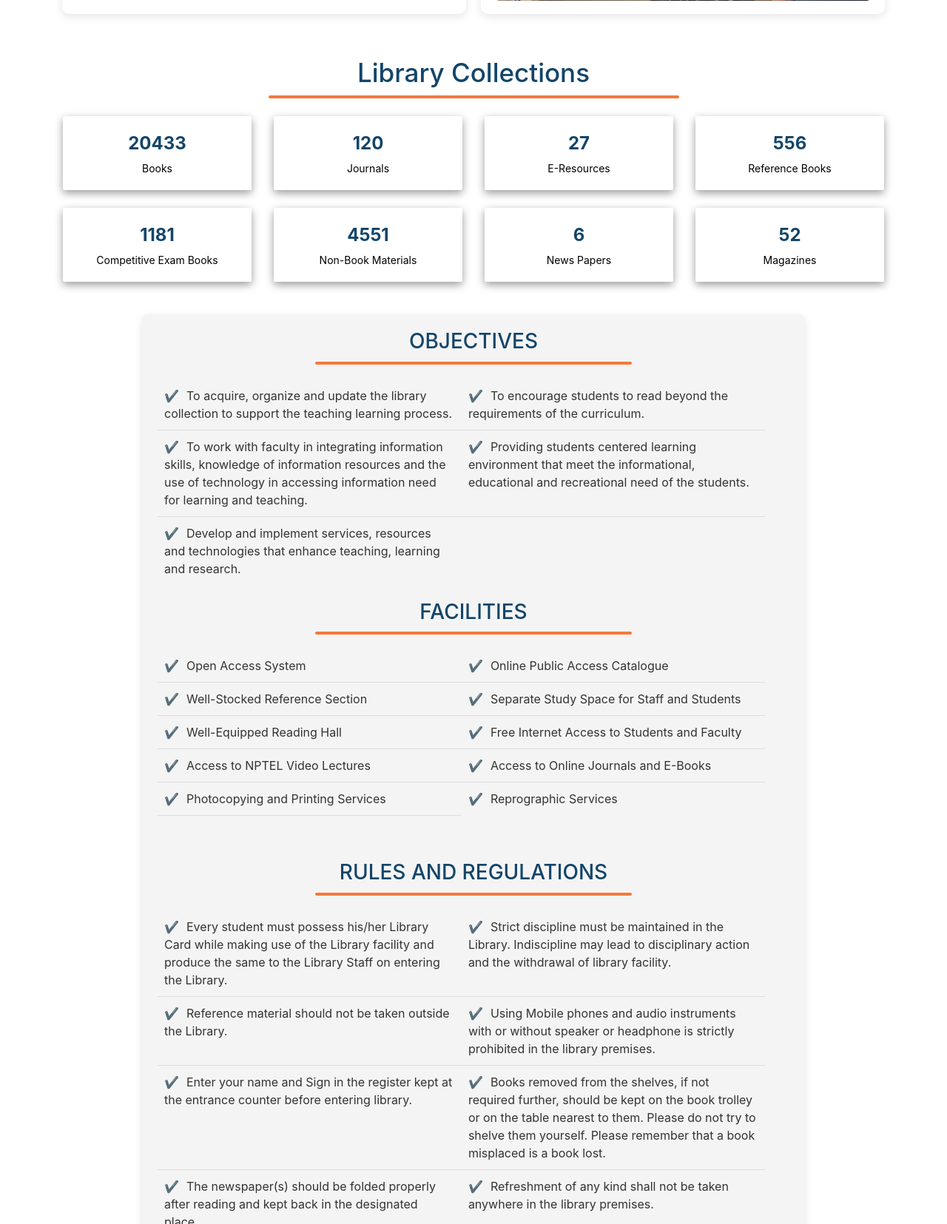
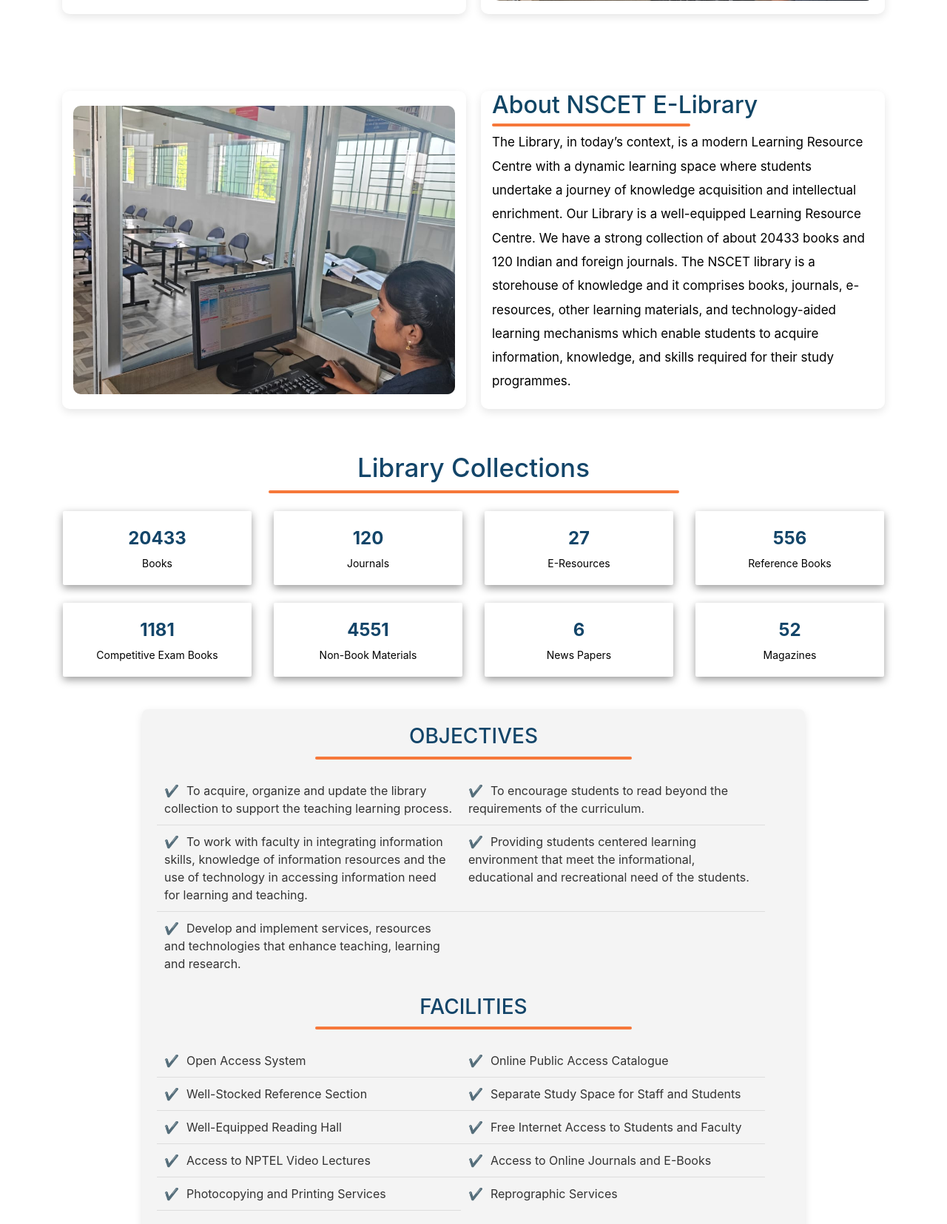
Before and after one commit to InnovativeSPIN/PHP-NSCET-WEBSITE, a PHP site: page /facilities/library/index.php in a window 1280 px wide. Shown: the part 945-2600 px from the top of the page at 74% size. Run offline with PHP 8.4, Linux system fonts and the light colour scheme; some libraries are stand-ins or nearby versions.

Commit message:
css change in library

```diff
--- a/assets/css/library.css
+++ b/assets/css/library.css
@@ -39,7 +39,7 @@ body{
   text-align: center;
   position: relative;
   margin: 0;
-  text-shadow: -0.5px 0.5px 0 #070f0f,
+  text-shadow: -0.5px 0.5px 0 #34b97b,
               0.5px 0.5px 0 #000,
               0.5px -0.5px 0 #000,
               -0.5px -0.5px 0 #000;
@@ -63,6 +63,9 @@ body{
 .para{
   color: black;
   text-align: left;
+  font-size: 17px;
+  line-height: 1.9;
+  margin-top: 15px;
 
 }
 .content-container .h2 {
@@ -72,7 +75,36 @@ body{
 .content-container .h2::after {
   content: '';
   display: block;
-  width: 0; /* Start with 0 width */
+  width: 0;
+  height: 4px;
+  background-color: #f6783a;
+  margin: 15px auto 0; /* Adjust the top margin to create a gap */
+  border-radius: 2px;
+  position: absolute;
+  bottom: -10px; /* Position it a bit lower to create a gap */
+  left: 0;
+  transition: background-color 0.3s ease-in-out; /* Optional: transition for color */
+  animation: slideIn 0.5s ease-in-out forwards; /* Apply the animation */
+}
+
+@keyframes slideIn {
+  from {
+    width: 0;
+  }
+  to {
+    width: 52%;
+  }
+}
+
+
+.image-container .h2 {
+  position: relative;
+}
+
+.image-container .h2::after {
+  content: '';
+  display: block;
+  width: 0;
   height: 4px;
   background-color: #f6783a;
   margin: 15px auto 0; /* Adjust the top margin to create a gap */
@@ -334,6 +366,8 @@ transform: scale(1.2);
 .modal-footer{
   display:none;
 }
+
+
 .row h3 {
 
 color: #134569;
@@ -355,6 +389,7 @@ padding-bottom: 20px;
     .facilities{
 
       padding-bottom: 40px;
+
     }
 
     .rules_and_regulation{
--- a/facilities/library/index.php
+++ b/facilities/library/index.php
@@ -172,13 +172,13 @@ document.addEventListener('DOMContentLoaded', function() {
 <?php require_once("../../resources/header.php") ?>
 
 <div class="header_lib">
-  <h1 class="h1"> Nadar Saraswathi College of Engineering & Technology - Library</h1>
+  <h1 class="h1"> NSCET - LIBRARY</h1>
 </div>
 <div class="container mt-5">
 
 </div>
 
-<div class="row justify-content-center mt-4">
+<div  class="row justify-content-center">
     <div class="col-md-5 content-container">
       <h2 class="h2">About NSCET Library</h2>
       <p class="para">The Library, in today’s context, is a modern Learning Resource Centre with a dynamic learning space where students undertake a journey of knowledge acquisition and intellectual enrichment. Our Library is a well-equipped Learning Resource Centre. We have a strong collection of about 20433 books and 120 Indian and foreign journals. The NSCET library is a storehouse of knowledge and it comprises books, journals, e-resources, other learning materials, and technology-aided learning mechanisms which enable students to acquire information, knowledge, and skills required for their study programmes.</p>
@@ -211,6 +211,41 @@ document.addEventListener('DOMContentLoaded', function() {
   </div>
 </div>
 
+
+<div style="padding-top: 70px;" class="row justify-content-center mt-4">
+    <div class="col-md-5 content-container">
+
+    <div id="libraryCarousel" class="carousel slide" data-ride="carousel">
+        <div class="carousel-inner slides">
+          <div class="carousel-item active slide">
+            <img src="../../assets/img/library-img/1.jpeg" alt="Library Image 1">
+          </div>
+          <div class="carousel-item slide">
+            <img src="../../assets/img/library-img/2.jpeg" alt="Library Image 2">
+          </div>
+          <div class="carousel-item slide">
+            <img src="../../assets/img/library-img/3.jpeg" alt="Library Image 3">
+          </div>
+          <div class="carousel-item slide">
+            <img src="../../assets/img/library-img/4.jpeg" alt="Library Image 5">
+          </div>
+
+          <div class="carousel-item slide">
+            <img src="../../assets/img/library-img/5.jpeg" alt="Library Image 5">
+          </div>
+
+        </div>
+
+      </div>
+  </div>
+
+    <div class="col-md-5 image-container">
+    <h2 class="h2">About NSCET  E-Library</h2>
+      <p class="para">The Library, in today’s context, is a modern Learning Resource Centre with a dynamic learning space where students undertake a journey of knowledge acquisition and intellectual enrichment. Our Library is a well-equipped Learning Resource Centre. We have a strong collection of about 20433 books and 120 Indian and foreign journals. The NSCET library is a storehouse of knowledge and it comprises books, journals, e-resources, other learning materials, and technology-aided learning mechanisms which enable students to acquire information, knowledge, and skills required for their study programmes.</p>
+
+    </div>
+  </div>
+</div>
 
 
 
@@ -282,6 +317,8 @@ document.addEventListener('DOMContentLoaded', function() {
       </ul>
     </div>
 
+
+
     <div class="facilities">
       <h2>FACILITIES</h2>
       <ul>
@@ -297,6 +334,17 @@ document.addEventListener('DOMContentLoaded', function() {
         <li>Reprographic Services</li>
       </ul>
     </div>
+
+    <div class="ndli">
+      <h2>NATIONAL DIGITAL LIBRARY OF INDIA CLUB ACTIVITIES</h2>
+      <ul>
+        <li>Awareness Programme on National Digital Library of India was held on 30.09.2021</li>
+        <li>Film Screening Competition was held on 17.02.2022.</li>
+        <li>Book Review Competition was held on 29.11.2021</li>
+        <li>Quiz competition was held on 16.12.2021</li>
+      </ul>
+    </div>
+
 
     <div class="rules_and_regulation">
       <h2>RULES AND REGULATIONS</h2>
@@ -314,25 +362,16 @@ document.addEventListener('DOMContentLoaded', function() {
       </ul>
     </div>
 
-    <div class="ndli">
-      <h2>NATIONAL DIGITAL LIBRARY OF INDIA CLUB ACTIVITIES</h2>
-      <ul>
-        <li>Awareness Programme on National Digital Library of India was held on 30.09.2021</li>
-        <li>Film Screening Competition was held on 17.02.2022.</li>
-        <li>Book Review Competition was held on 29.11.2021</li>
-        <li>Quiz competition was held on 16.12.2021</li>
-      </ul>
-    </div>
 
-    <div class="working-hours">
-      <h2>WORKING HOURS</h2>
-      <ul>
-        <li>Monday to Friday: 8.30 AM to 5.30 PM</li>
-        <li>Saturday: 9.00 AM to 4.00 PM</li>
-        <li>Sunday: Holiday</li>
-      </ul>
-    </div>
+
   </div>
+
+
+
+
+
+
+
 
 <div class="container mt-5">
     <div class="row align-items-center">
--- a/resources/header.php
+++ b/resources/header.php
@@ -68,7 +68,7 @@
                 </div>
             </li>
             <li><a href="https://nscet.org/Hostels/hostels.php">Hostel</a></li>
-            <li><a href="../PHP-NSCET-WEBSITE/library/index.php">Library</a></li>
+            <li><a href="../facilities/library/index.php">Library</a></li>
             <li><a href="https://nscet.org/facilites/espace.php">MOOC</a></li>
             <li><a href="https://nscet.org/plc/index.php">Placeent</a></li>
             <!-- <li class="active">
```
